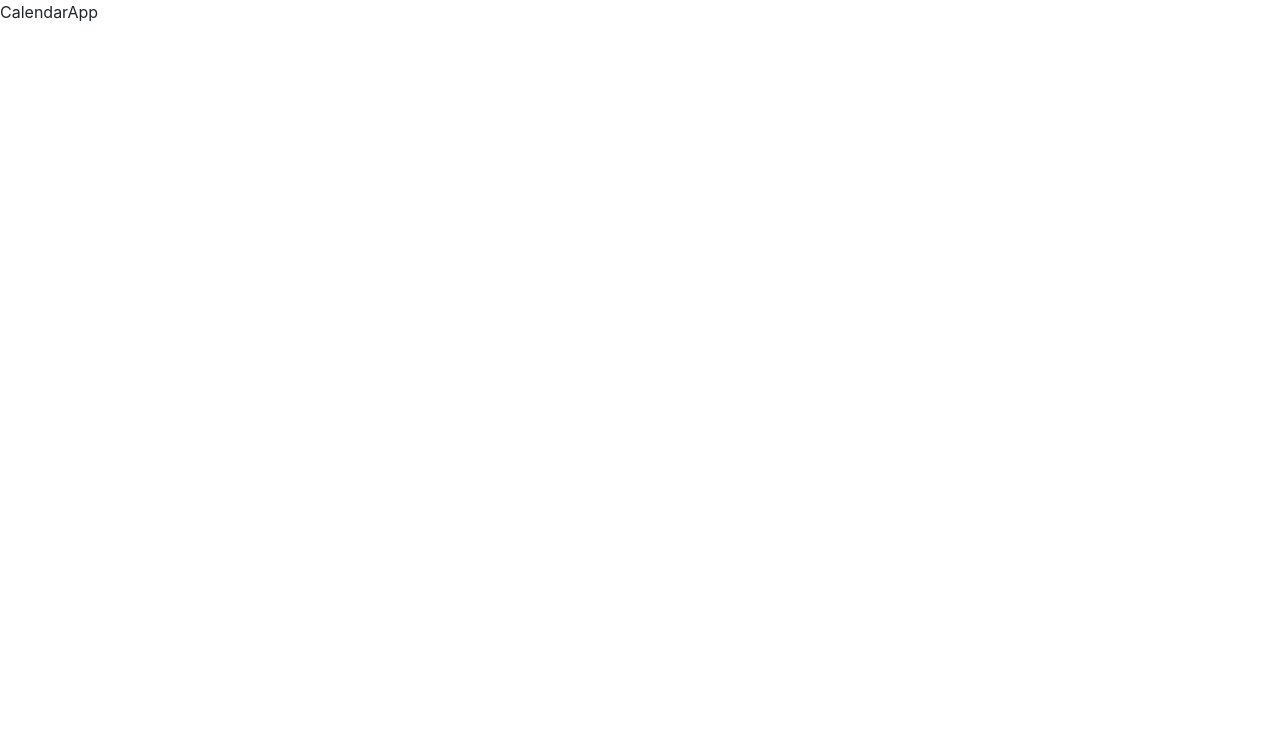
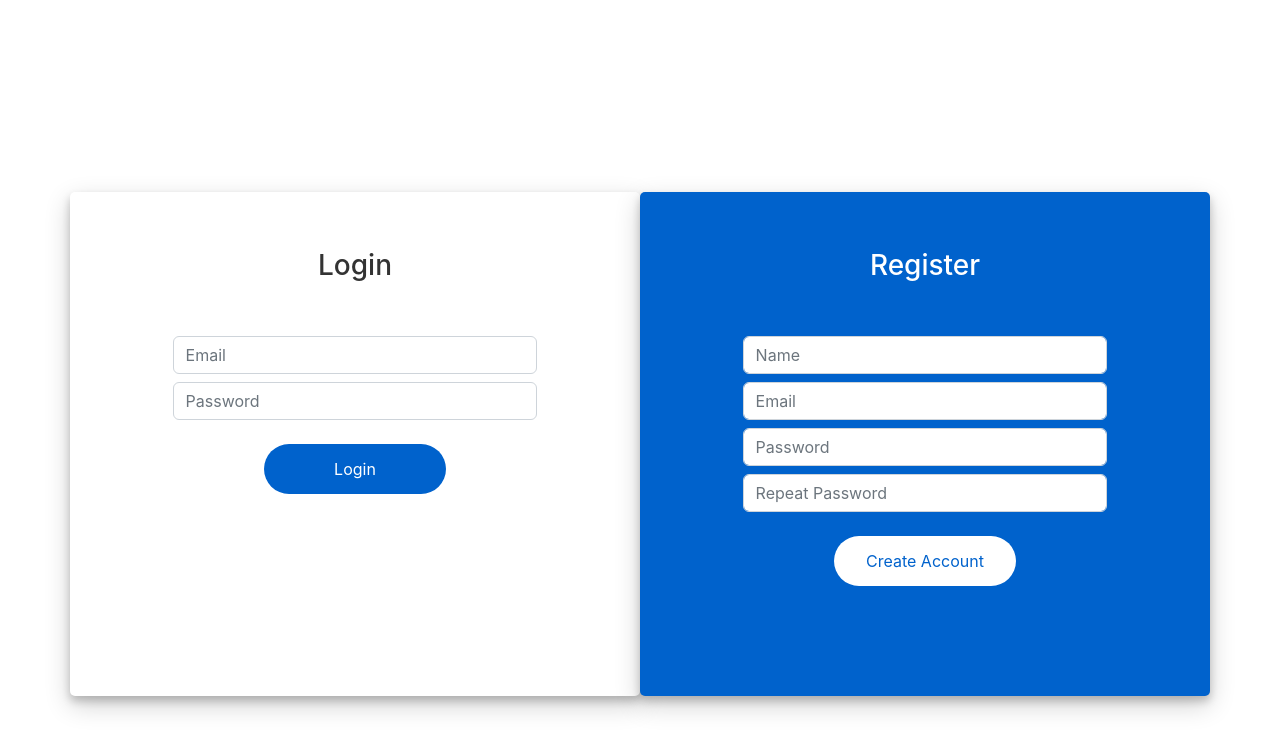
Before and after one commit to MatiLubary/calendarFront, a React (Vite) app: page /auth in a window 1280 px wide. Shown: the top 752 px of the page. Built offline with nearby package versions, Linux system fonts and the light colour scheme.

Commit message:
initial routes starting auth

```diff
--- a/src/CalendarApp.jsx
+++ b/src/CalendarApp.jsx
@@ -1,7 +1,12 @@
 import React from 'react'
+import {BrowserRouter} from 'react-router-dom'
+import { AppRouter } from './router'
 
 export const CalendarApp = () => {
   return (
-    <div>CalendarApp</div>
+    <BrowserRouter>
+      <AppRouter />
+    </BrowserRouter>
+
   )
 }
--- /dev/null
+++ b/src/auth/index.js
@@ -0,0 +1,3 @@
+
+
+export * from './pages/LoginPage';
--- /dev/null
+++ b/src/auth/pages/LoginPage.css
@@ -0,0 +1,114 @@
+.login-container {
+    margin-top: 15%;
+}
+
+.login-form-1 {
+    border-radius: 5px;
+    box-shadow: 0 5px 8px 0 rgba(0, 0, 0, 0.2), 0 9px 26px 0 rgba(0, 0, 0, 0.19);
+    padding: 5%;
+}
+
+.login-form-1 h3 {
+    text-align: center;
+    color: #333;
+}
+
+.login-form-2 {
+    border-radius: 5px;
+    box-shadow: 0 5px 8px 0 rgba(0, 0, 0, 0.2), 0 9px 26px 0 rgba(0, 0, 0, 0.19);
+    padding: 5%;
+    background: #0062cc;
+}
+
+.login-form-2 h3 {
+    text-align: center;
+    color: #fff;
+}
+
+.login-container form {
+    padding: 10%;
+}
+
+.btnSubmit {
+    width: 50%;
+    border-radius: 1rem;
+    padding: 1.5%;
+    border: none;
+    cursor: pointer;
+}
+
+.login-form-1 .btnSubmit {
+    color: #fff;
+    background-color: #0062cc;
+}
+
+.login-form-2 .btnSubmit {
+    background-color: #fff;
+    color: #0062cc;
+}
+
+.login-form-2 .ForgetPwd {
+    color: #fff;
+    font-weight: 600;
+    text-decoration: none;
+}
+
+.login-form-1 .ForgetPwd {
+    color: #0062cc;
+    font-weight: 600;
+    text-decoration: none;
+}
+
+.btnSubmit{
+    position: relative;
+    background-color: black;
+    border-radius: 4em;
+    font-size: 16px;
+    color: white;
+    padding: 0.8em 1.8em;
+    cursor:pointer;
+    user-select:none;
+    text-align: center;
+    text-decoration: none;
+    cursor: pointer;
+    transition-duration: 0.4s;
+    -webkit-transition-duration: 0.4s; /* Safari */
+  }
+
+  .btnSubmit:hover {
+    transition-duration: 0.1s;
+    background-color: #4183cb;
+  }
+
+  .btnSubmit:after {
+    content: "";
+    display: block;
+    position: absolute;
+    border-radius: 4em;
+    left: 0;
+    top:0;
+    width: 100%;
+    height: 100%;
+    opacity: 0;
+    transition: all 0.5s;
+    box-shadow: 0 0 10px 40px rgb(119, 30, 79);
+  }
+
+  .btnSubmit:active:after {
+    box-shadow: 0 0 0 0 rgb(30, 119, 75);
+    position: absolute;
+    border-radius: 4em;
+    left: 0;
+    top:0;
+    opacity: 1;
+    transition: 0s;
+  }
+
+  .btnSubmit:active {
+    top: 1px;
+  }
+
+  .btnSubmit_light:hover {
+    transition-duration: 0.1s;
+    background-color: #cececf;
+  }
--- /dev/null
+++ b/src/auth/pages/LoginPage.jsx
@@ -0,0 +1,79 @@
+import React from 'react';
+import './LoginPage.css';
+
+export const LoginPage = () => {
+    return (
+      <div className="container login-container">
+        <div className="row">
+            <div className="col-md-6 login-form-1">
+                <h3>Login</h3>
+                <form>
+                    <div className="form-group mb-2">
+                        <input
+                            type="text"
+                            className="form-control"
+                            placeholder="Email"
+                        />
+                    </div>
+                    <div className="form-group mb-2">
+                        <input
+                            type="password"
+                            className="form-control"
+                            placeholder="Password"
+                        />
+                    </div>
+                    <div className="form-group mb-2 text-center mt-4">
+                        <input
+                            type="submit"
+                            className="btnSubmit"
+                            value="Login"
+                        />
+                    </div>
+                </form>
+            </div>
+
+            <div className="col-md-6 login-form-2">
+                <h3>Register</h3>
+                <form>
+                    <div className="form-group mb-2">
+                        <input
+                            type="text"
+                            className="form-control"
+                            placeholder="Name"
+                        />
+                    </div>
+                    <div className="form-group mb-2">
+                        <input
+                            type="email"
+                            className="form-control"
+                            placeholder="Email"
+                        />
+                    </div>
+                    <div className="form-group mb-2">
+                        <input
+                            type="password"
+                            className="form-control"
+                            placeholder="Password"
+                        />
+                    </div>
+
+                    <div className="form-group mb-2">
+                        <input
+                            type="password"
+                            className="form-control"
+                            placeholder="Repeat Password"
+                        />
+                    </div>
+
+                    <div className="form-group mb-2 text-center mt-4">
+                        <input
+                            type="submit"
+                            className="btnSubmit btnSubmit_light"
+                            value="Create Account" />
+                    </div>
+                </form>
+            </div>
+        </div>
+      </div>
+    )
+}
--- /dev/null
+++ b/src/calendar/index.js
@@ -0,0 +1,3 @@
+
+
+export * from './pages/CalendaerPage';
--- /dev/null
+++ b/src/calendar/pages/CalendaerPage.jsx
@@ -0,0 +1,7 @@
+import React from 'react'
+
+export const CalendaerPage = () => {
+  return (
+    <div>CalendaerPage</div>
+  )
+}
--- /dev/null
+++ b/src/router/AppRouter.jsx
@@ -0,0 +1,25 @@
+import React from 'react'
+import { Route, Routes, Navigate} from 'react-router-dom'
+import { LoginPage } from '../auth';
+import { CalendaerPage } from '../calendar';
+
+export const AppRouter = () => {
+
+
+    const authStatus = 'not-authenticated';
+
+
+
+
+
+  return (
+    <Routes>
+
+        {
+            (authStatus === 'not-authenticated') ? <Route path='/auth/*' element={<LoginPage />}/> : <Route path='/*' element={<CalendaerPage />} />
+        }
+        <Route path='/*' element={ <Navigate to='/auth/login' /> } />
+
+    </Routes>
+  )
+}
--- /dev/null
+++ b/src/router/index.js
@@ -0,0 +1,3 @@
+
+
+export * from './AppRouter'
```
